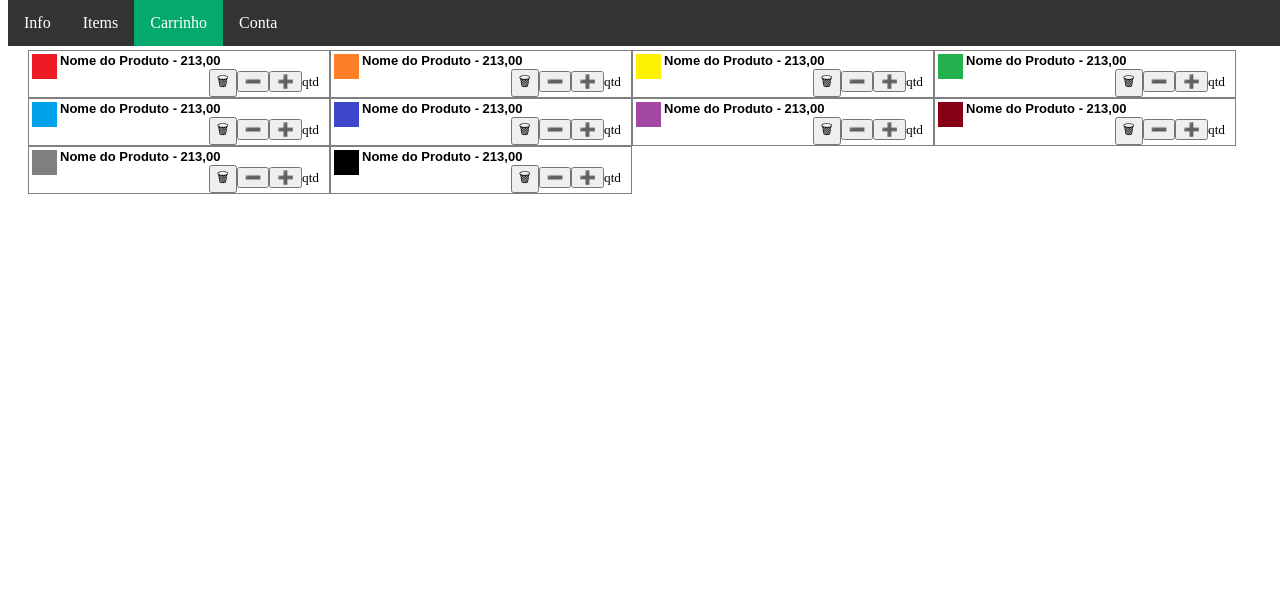
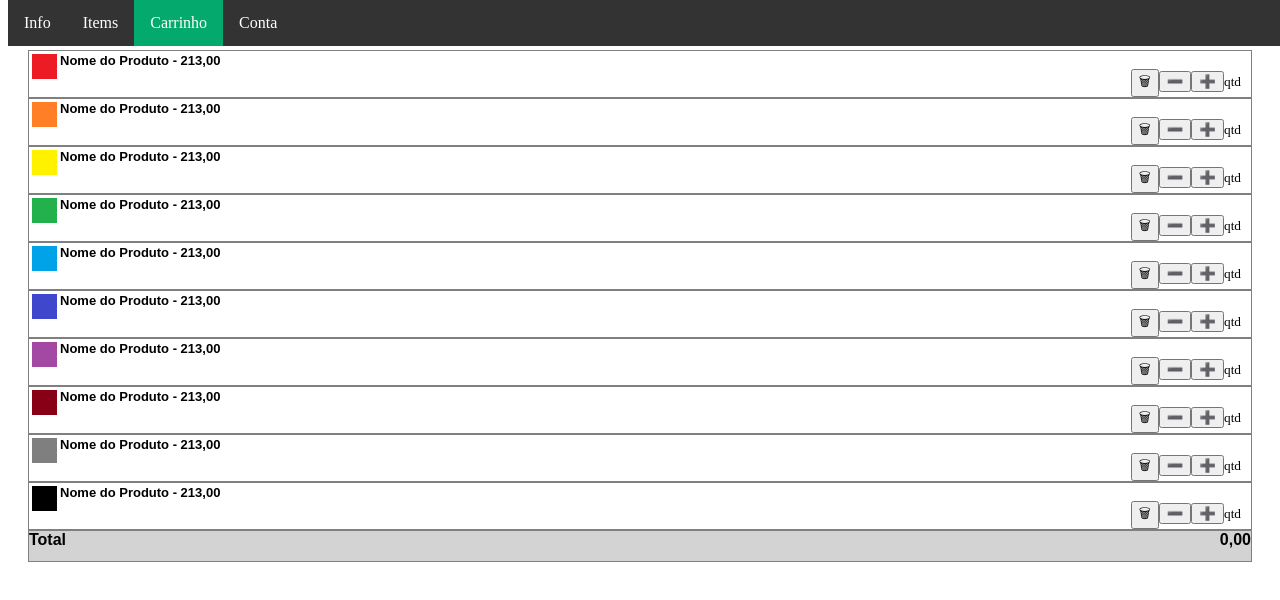
Before and after one commit to saintclair-lima/loja, an Angular app: page / in a window 1280 px wide. Both pictures are taken after a click on the link "Carrinho". Shown: the top 600 px of the page. Built offline with nearby package versions, Linux system fonts and the light colour scheme.

Commit message:
Adicionado o valor total dos produtos presentes no carrinho

```diff
--- a/src/app/itens/item-pequeno/item-pequeno.component.css
+++ b/src/app/itens/item-pequeno/item-pequeno.component.css
@@ -16,8 +16,7 @@ img {
 }
 
 .div_container{
-    width: 300px;
-    float: left;
+    /*float: left;*/
     border:1px solid gray;
 }
 
--- a/src/app/painel-carrinho/painel-carrinho.component.css
+++ b/src/app/painel-carrinho/painel-carrinho.component.css
@@ -0,0 +1,17 @@
+.div_container_total{
+  border: 1px solid gray;
+  height: 30px;
+  background: lightgray;
+}
+
+.div_total_rotulo{
+  font-family: Arial, Helvetica, sans-serif;
+  font-weight: bold;
+  float: left;
+}
+
+.div_total_valor{
+  font-family: Arial, Helvetica, sans-serif;
+  font-weight: bold;
+  float: right;
+}
--- a/src/app/painel-carrinho/painel-carrinho.component.html
+++ b/src/app/painel-carrinho/painel-carrinho.component.html
@@ -1 +1,10 @@
-<app-item-pequeno *ngFor="let item of mock"[idImagem]="item"></app-item-pequeno>
+<section>
+  <app-item-pequeno *ngFor="let item of mock"
+    [idImagem]="item">
+  </app-item-pequeno>
+</section>
+
+<div class="div_container_total">
+  <div class="div_total_rotulo">Total</div>
+  <div class="div_total_valor">0,00</div>
+</div>
```
